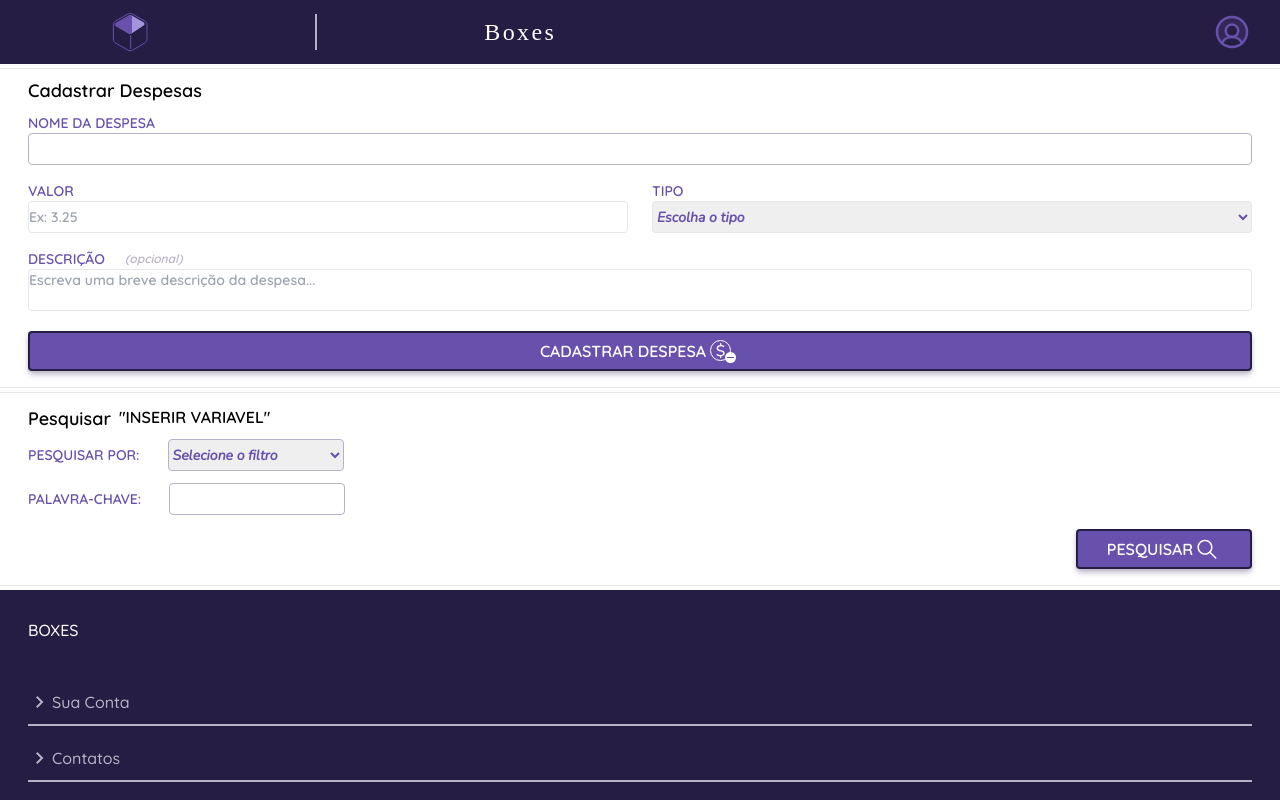
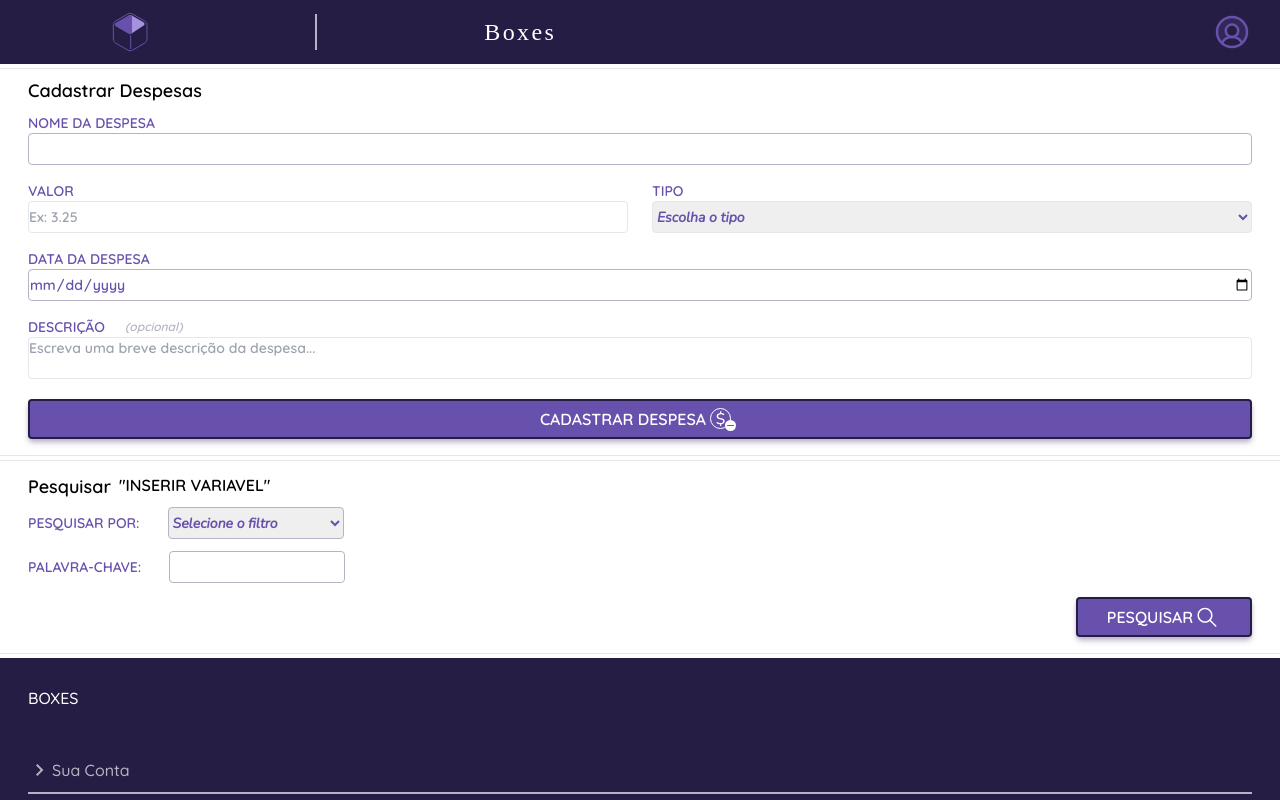
Before and after one commit to Full-Stack-Duck/Boxes, a React (Vite) app: page / in a window 1280 px wide. Shown: the top 800 px of the page. Built offline with nearby package versions, Linux system fonts and the light colour scheme; a web font is replaced by a local one.

Commit message:
inserindo campo data despesa

```diff
--- a/src/components/CadastrarDespesas.tsx
+++ b/src/components/CadastrarDespesas.tsx
@@ -26,6 +26,10 @@ export function CadastrarDespesa(){
                             </select>
                         </div>
                     </article>
+                    <article className="mb-4 text-sm">
+                        <label htmlFor="">DATA DA DESPESA</label>
+                        <input type="date" id="data" name="data" className="w-full h-8 border rounded border-purple-light" />
+                    </article>
                     <article className="flex flex-wrap items-center text-sm mb-5">
                         <label htmlFor="">DESCRIÇÃO</label>
                         <p className="italic pl-5 text-xs text-purple-light"> (opcional) </p>
```
